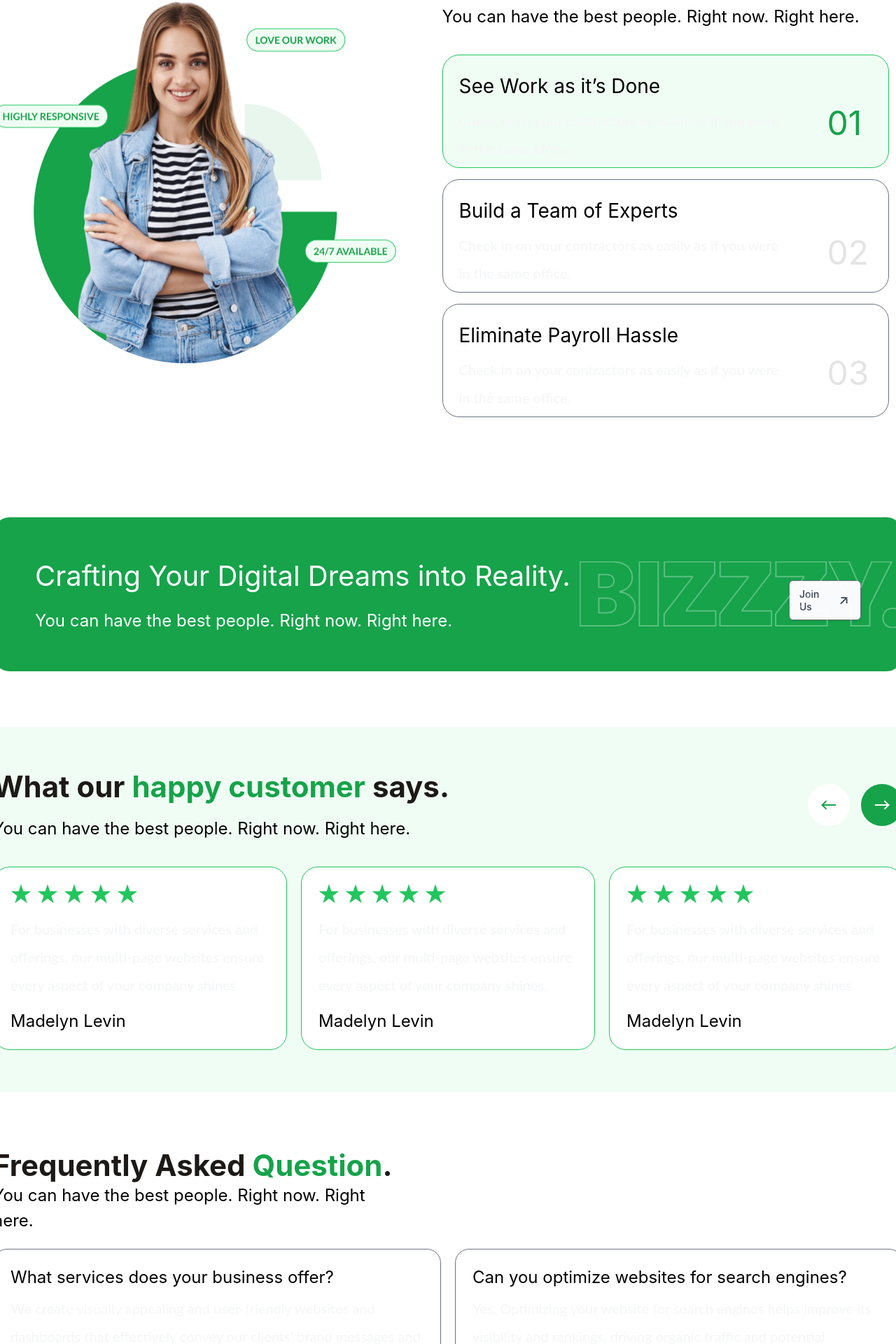
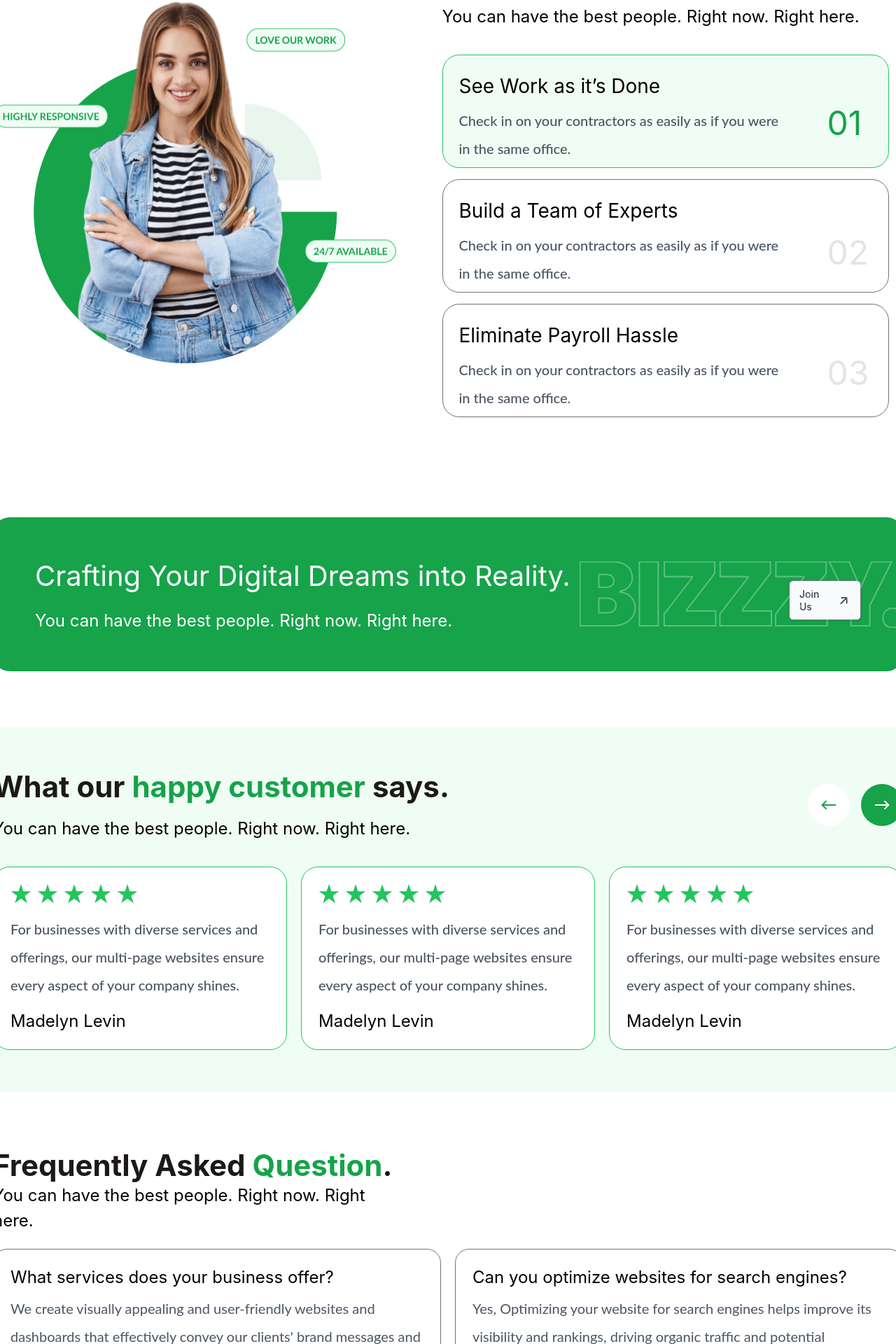
Before and after one commit to codeftshaunak/Bizzy-test, a React (Vite) app: page / in a window 1280 px wide. Shown: the part 1907-3827 px from the top of the page at 70% size. Built offline with nearby package versions, Linux system fonts and the light colour scheme.

Commit message:
update vercel.json and fix home css issue

```diff
--- a/src/Pages/Home/HomeComp.jsx
+++ b/src/Pages/Home/HomeComp.jsx
@@ -60,7 +60,7 @@ function ReviewCard() {
                 <StarIcon />
                 <StarIcon />
             </div>
-            <div className="w-[372px] text-gray-500 text-xl font-medium font-['Lato'] leading-loose">
+            <div className="w-[372px] text-gray-600 text-xl font-medium font-['Lato'] leading-loose">
                 For businesses with diverse services and offerings, our multi-page
                 websites ensure every aspect of your company shines.
             </div>
@@ -75,7 +75,7 @@ function FAQCard({ question, answer }) {
     return (
         <div className='w-[640px]  p-6 bg-white rounded-[20px] border border-gray-300 flex-col justify-start items-start gap-2 inline-flex'>
             <div className="text-black text-2xl font-['SF Pro']">{question}</div>
-            <div className="w-[592px] text-gray-500 text-xl font-normal font-['Lato'] leading-loose">
+            <div className="w-[592px] text-gray-600 text-xl font-normal font-['Lato'] leading-loose">
                 {answer}
             </div>
         </div>
@@ -487,7 +487,7 @@ function HomeComp() {
                                         See Work as it’s Done
                                     </div>
 
-                                    <div className="w-[469px] text-gray-500 text-xl font-medium font-['Lato'] leading-loose">
+                                    <div className="w-[469px] text-gray-600 text-xl font-medium font-['Lato'] leading-loose">
                                         Check in on your contractors as easily as if you were in the
                                         same office.
                                     </div>
@@ -502,7 +502,7 @@ function HomeComp() {
                                     <div className="text-black text-[28px] font-['SF Pro']">
                                         Build a Team of Experts
                                     </div>
-                                    <div className="w-[469px] text-gray-500 text-xl font-medium font-['Lato'] leading-loose">
+                                    <div className="w-[469px] text-gray-600 text-xl font-medium font-['Lato'] leading-loose">
                                         Check in on your contractors as easily as if you were in the
                                         same office.
                                     </div>
@@ -517,7 +517,7 @@ function HomeComp() {
                                     <div className="text-black text-[28px] font-['SF Pro']">
                                         Eliminate Payroll Hassle
                                     </div>
-                                    <div className="w-[469px] text-gray-500 text-xl font-medium font-['Lato'] leading-loose">
+                                    <div className="w-[469px] text-gray-600 text-xl font-medium font-['Lato'] leading-loose">
                                         Check in on your contractors as easily as if you were in the
                                         same office.
                                     </div>
```
Also changed, not shown: vercel.json.
